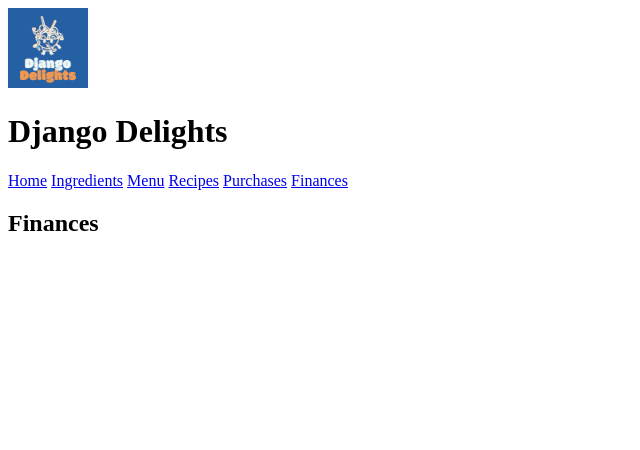
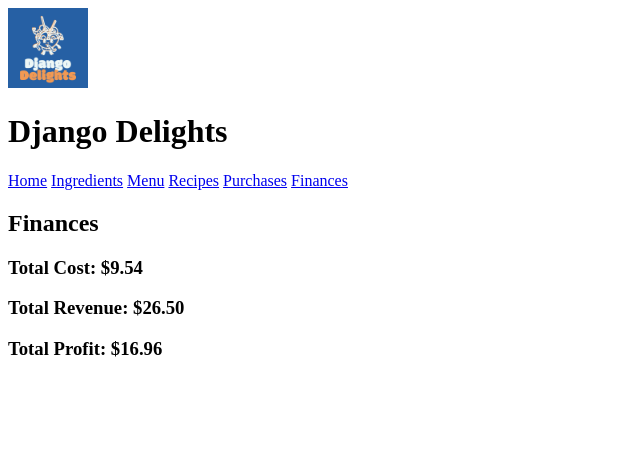
Before and after one commit to Carlos-Muniz/django-delights, a Django app: page /Finances/ in a window 1280 px wide. Shown: the top 450 px of the page, without its empty margins (0-640 px from the left). Run offline with Django 4.2, Linux system fonts and the light colour scheme; data comes from the database, SQL or seed files in the repository.

Commit message:
feat: Add Finances content
Finances content is now shown on the /Finances/ url. It is calculated
in the Finances View.

```diff
--- a/delights/Inventory/templates/Inventory/Finances.html
+++ b/delights/Inventory/templates/Inventory/Finances.html
@@ -4,5 +4,8 @@
 {% block content %}
   <div>
     <h2>Finances</h2>
+    <h3>Total Cost: ${{ total_cost }}</h3>
+    <h3>Total Revenue: ${{ total_revenue }}</h3>
+    <h3>Total Profit: ${{ total_profit }}</h3>
   </div>
 {% endblock %}
--- a/delights/Inventory/views.py
+++ b/delights/Inventory/views.py
@@ -104,5 +104,13 @@ class FinancesView(TemplateView):
     template_name = "Inventory/Finances.html"
 
     def get_context_data(self, **kwargs):
-        context = {}
+        context = {
+            "total_cost": round(sum([p.get_cost() for p in Purchase.objects.all()]), 2),
+            "total_revenue": round(sum(
+                [p.get_revenue() for p in Purchase.objects.all()]
+            ), 2),
+            "total_profit": round(sum(
+                [p.get_profit() for p in Purchase.objects.all()]
+            ), 2)
+        }
         return context
```
